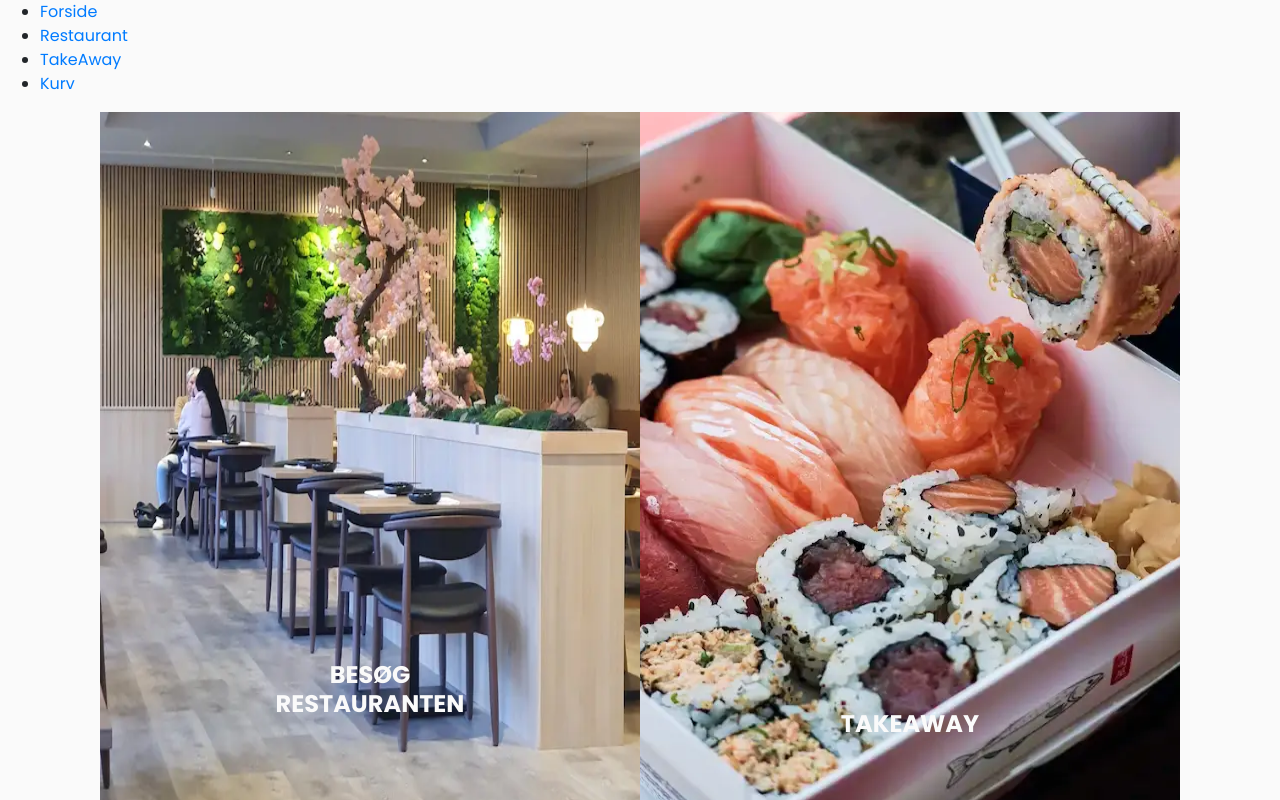
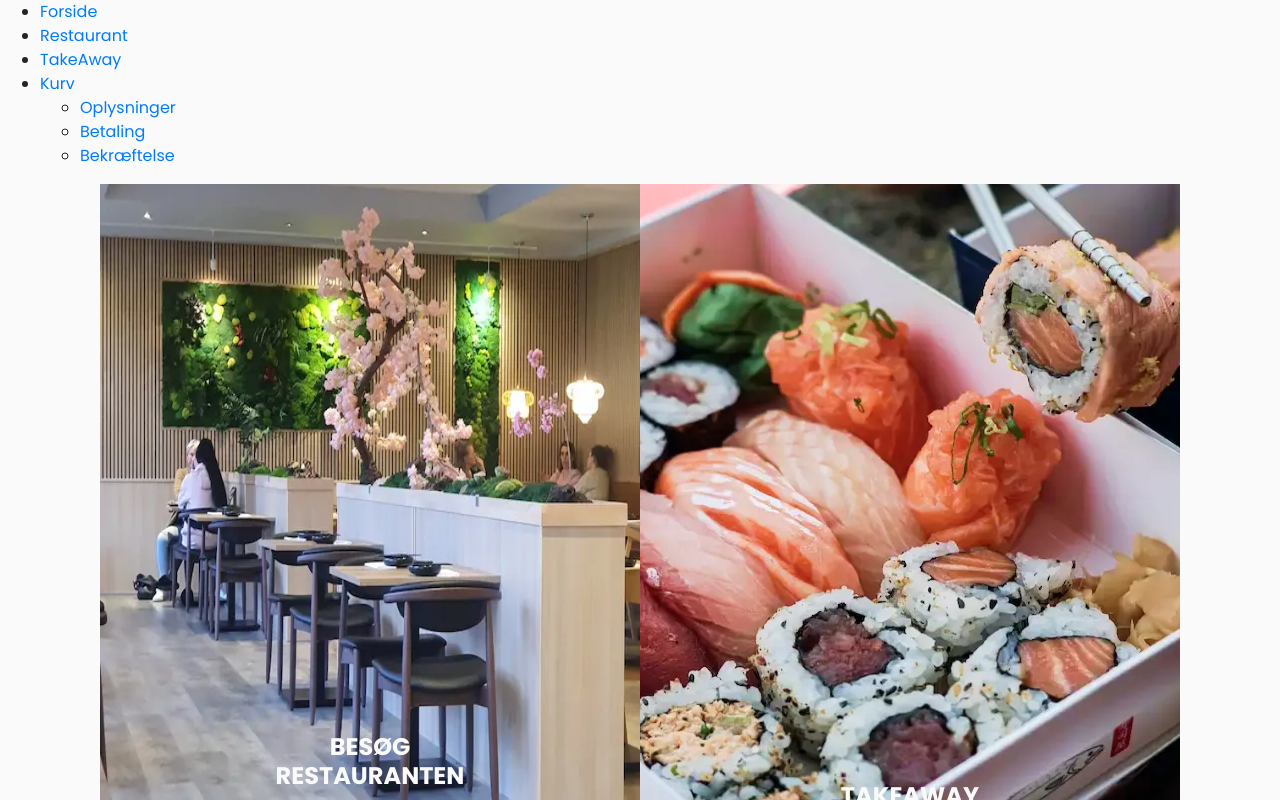
Before and after one commit to sandra-krejcir/nishiki_sushi_copy, a React (Vite) app in the folder nishiki_sushi/: page / in a window 1280 px wide. Shown: the top 800 px of the page. Built offline with nearby package versions, Linux system fonts and the light colour scheme.

Commit message:
I can now accses all the pages again

```diff
--- a/nishiki_sushi/src/components/BurgerMenu.jsx
+++ b/nishiki_sushi/src/components/BurgerMenu.jsx
@@ -16,6 +16,17 @@ export default function BurgerMenu() {
         <li>
           <NavLink to="/kurv">Kurv</NavLink>
         </li>
+        <ul>
+          <li>
+            <NavLink to="/Oplysninger">Oplysninger</NavLink>
+          </li>
+          <li>
+            <NavLink to="/Betaling">Betaling</NavLink>
+          </li>
+          <li>
+            <NavLink to="/Bekraeftelse">Bekræftelse</NavLink>
+          </li>
+        </ul>
       </ul>
     </nav>
   );
--- a/nishiki_sushi/src/components/index.js
+++ b/nishiki_sushi/src/components/index.js
@@ -3,3 +3,6 @@ export { default as Footer } from "./Footer";
 export { default as Home } from "./LandingPage";
 export { default as Takeaway } from "./Takeaway";
 export { default as Kurv } from "./Kurv";
+export { default as Oplysninger } from "./Oplysninger";
+export { default as Betaling } from "./Betaling";
+export { default as Bekraeftelse } from "./Bekraeftelse";
--- a/nishiki_sushi/src/main.jsx
+++ b/nishiki_sushi/src/main.jsx
@@ -2,7 +2,16 @@ import React from "react";
 import ReactDOM from "react-dom/client";
 import { BrowserRouter as Router, Route, Routes } from "react-router-dom";
 import "./style.scss";
-import { BurgerMenu, Footer, Home, Takeaway, Kurv } from "./components";
+import {
+  BurgerMenu,
+  Footer,
+  Home,
+  Takeaway,
+  Kurv,
+  Oplysninger,
+  Betaling,
+  Bekraeftelse,
+} from "./components";
 
 ReactDOM.createRoot(document.getElementById("root")).render(
   <React.StrictMode>
@@ -12,6 +21,9 @@ ReactDOM.createRoot(document.getElementById("root")).render(
         <Route path="/" element={<Home />} />
         <Route path="/takeaway" element={<Takeaway />} />
         <Route path="/kurv" element={<Kurv />} />
+        <Route path="/oplysninger" element={<Oplysninger />} />
+        <Route path="/betaling" element={<Betaling />} />
+        <Route path="/bekraeftelse" element={<Bekraeftelse />} />
       </Routes>
       {/*    <Footer /> */}
     </Router>
```
Also changed, not shown: nishiki_sushi/src/components/Bekraeftelse.jsx (renamed from nishiki_sushi/src/components/Bekræftelse.jsx).
